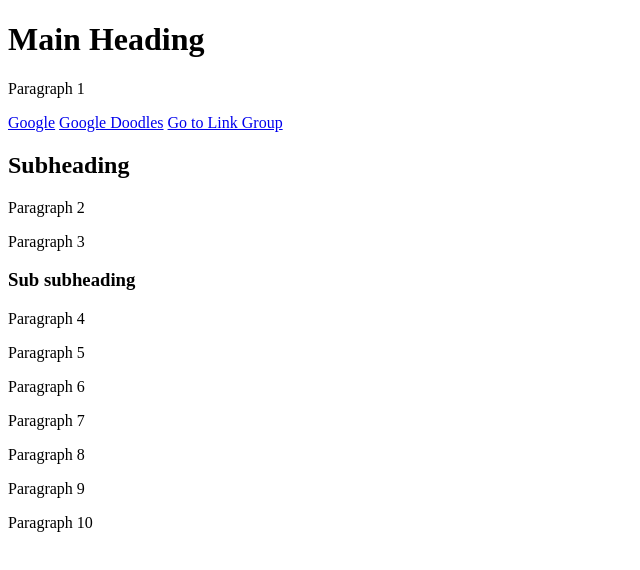
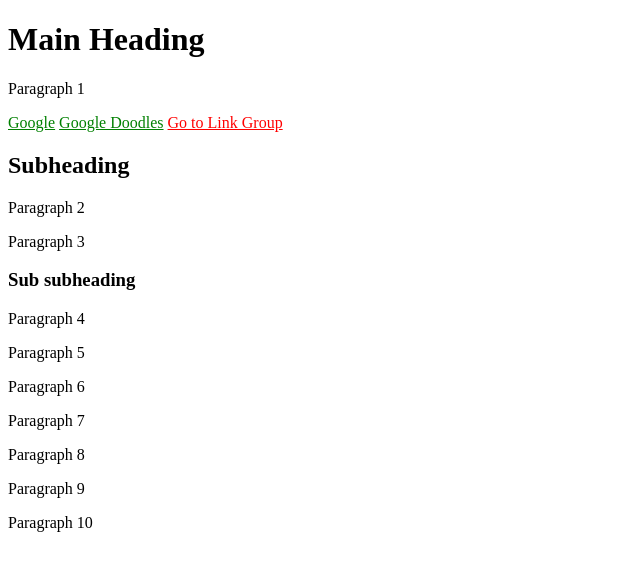
Before and after one commit to GeoGeoGeoGeoGeo/asignment1CSS, a plain HTML site: page index.html in a window 1280 px wide. Shown: the whole page, without its empty margins (0-640 px from the left). Drawn offline with Linux system fonts and the light colour scheme.

Commit message:
In progress

```diff
--- a/index.html
+++ b/index.html
@@ -2,6 +2,7 @@
 <html lang="en"><head>
     <meta charset="UTF-8">
     <title>Advanced CSS - Assignment 1</title>
+    <link href="style.css" rel="stylesheet">
 </head>
 <body>
     <h1>Main Heading</h1>
--- a/style.css
+++ b/style.css
@@ -0,0 +1,7 @@
+a[href^="https://www.google.com"] {
+    color: green;
+}
+
+a[target] {
+    color: red;
+}
```
